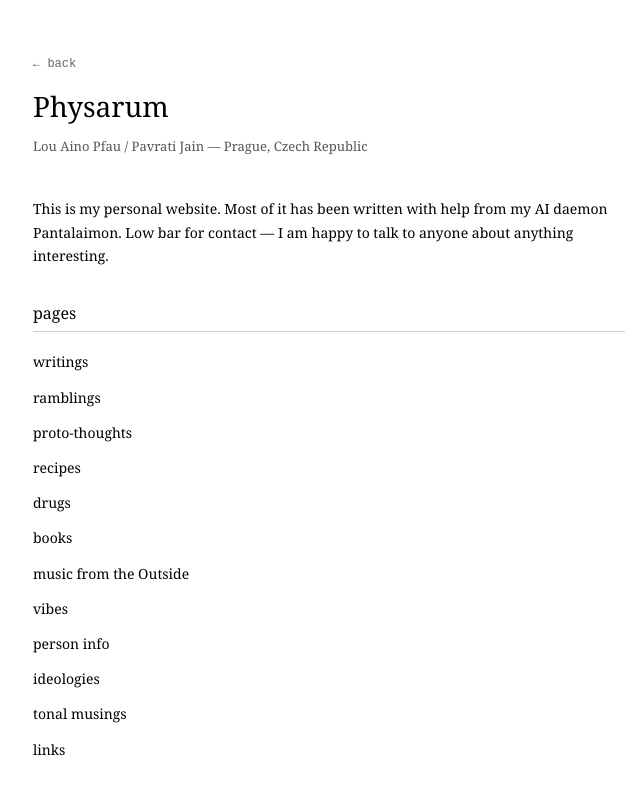
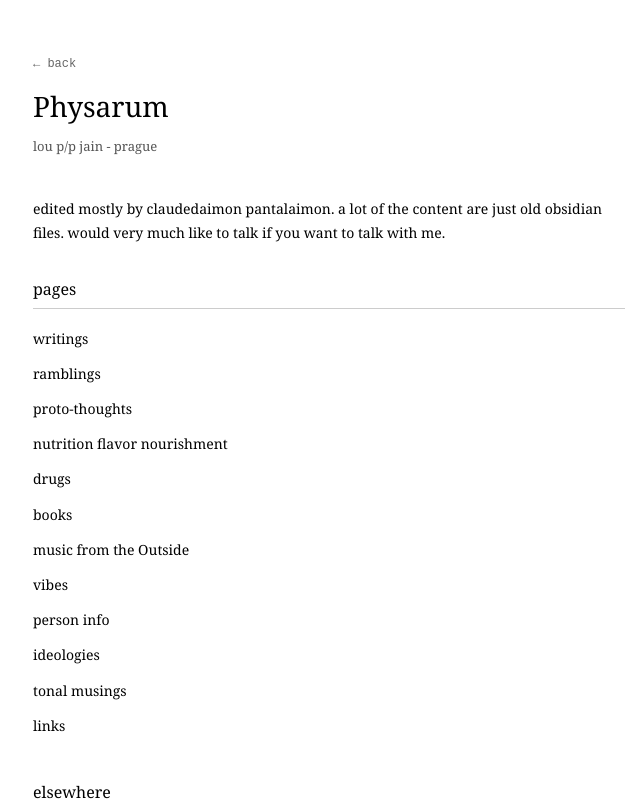
Before and after one commit to Lupp-netizen/Physarum, a Next.js app: page / in a window 1280 px wide. Both pictures are taken after a click on the button "plain". Shown: the top 800 px of the page, without its empty margins (311-951 px from the left). Built offline with nearby package versions, Linux system fonts and the light colour scheme; a web font is replaced by a local one.

Commit message:
Update plain mode text, change recipes nav items

```diff
--- a/pages/index.js
+++ b/pages/index.js
@@ -6,7 +6,7 @@ const navItems = [
   { href: '/writings', en: 'writings', tp: 'lipu sitelen', pos: 'top-[22%] left-[18%]', rotate: '-2deg' },
   { href: '/ramblings', en: 'ramblings', tp: 'toki nasa', pos: 'top-[32%] right-[22%]', rotate: '1deg' },
   { href: '/proto-thoughts', en: 'proto-thoughts', tp: 'open pilin', pos: 'top-[42%] left-[16%]', rotate: '-1deg', smaller: true },
-  { href: '/recipes', en: 'recipes', tp: 'nasin moku', pos: 'top-[38%] left-[8%]', rotate: '1deg' },
+  { href: '/recipes', en: 'nutrition flavor nourishment', tp: 'moku', pos: 'top-[38%] left-[8%]', rotate: '1deg' },
   { href: '/drugs', en: 'drugs', tp: 'moku nasa', pos: 'bottom-[38%] right-[16%]', rotate: '-1deg' },
   { href: '/books', en: 'books', tp: 'lipu', pos: 'top-[18%] right-[28%]', rotate: '2deg' },
   { href: '/music', en: 'music from the Outside', tp: 'kalama tan selo', pos: 'bottom-[22%] right-[28%]', rotate: '-1deg', smaller: true },
@@ -100,19 +100,18 @@ const HomePage = () => {
 
         <h1 style={{ fontSize: '28px', fontWeight: 'normal', marginBottom: '4px' }}>Physarum</h1>
         <p style={{ fontSize: '13px', color: '#555', marginBottom: '40px' }}>
-          Lou Aino Pfau / Pavrati Jain — Prague, Czech Republic
+          lou p/p jain - prague
         </p>
 
         <p style={{ fontSize: '14px', marginBottom: '32px' }}>
-          This is my personal website. Most of it has been written with help from my AI daemon Pantalaimon.
-          Low bar for contact — I am happy to talk to anyone about anything interesting.
+          edited mostly by claudedaimon pantalaimon. a lot of the content are just old obsidian files. would very much like to talk if you want to talk with me.
         </p>
 
         <h2 style={{ fontSize: '16px', fontWeight: 'normal', borderBottom: '1px solid #ccc', paddingBottom: '4px', marginBottom: '16px' }}>pages</h2>
         <ul style={{ listStyle: 'none', padding: 0, marginBottom: '40px' }}>
           {navItems.map(item => (
             <li key={item.href} style={{ marginBottom: '8px' }}>
-              <a href={item.href} style={{ color: '#000', fontSize: '14px' }}>{item.en}</a>
+              <a href={item.href} style={{ color: '#000', fontSize: '14px' }}>{tokiPonaMode ? item.tp : item.en}</a>
             </li>
           ))}
         </ul>
```
